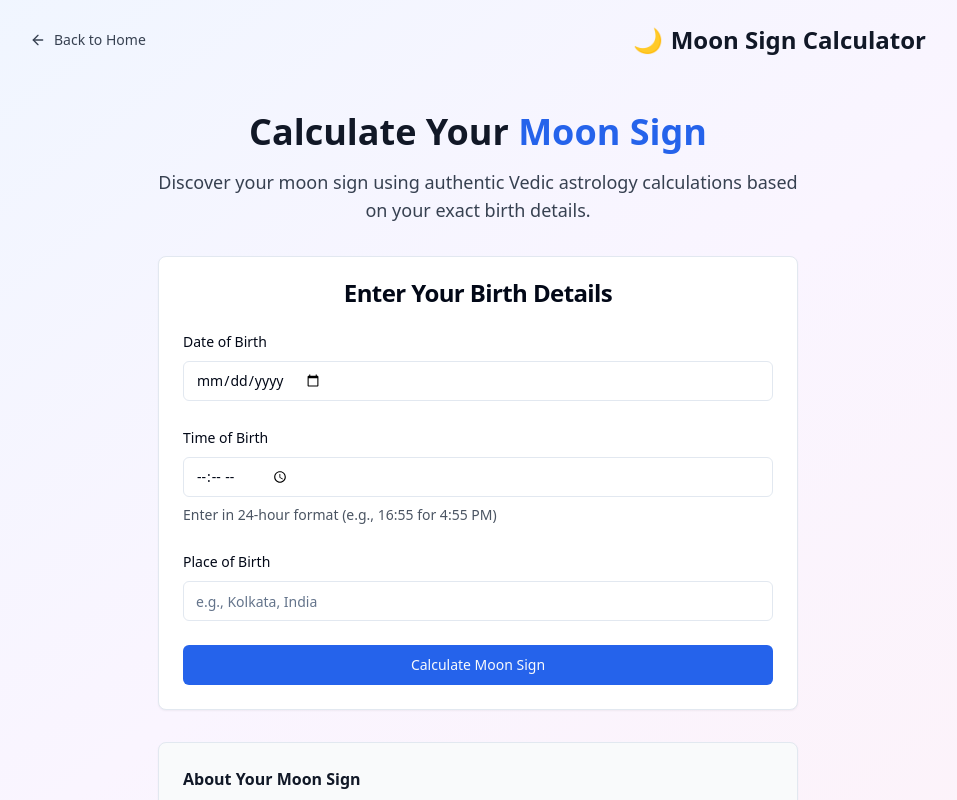
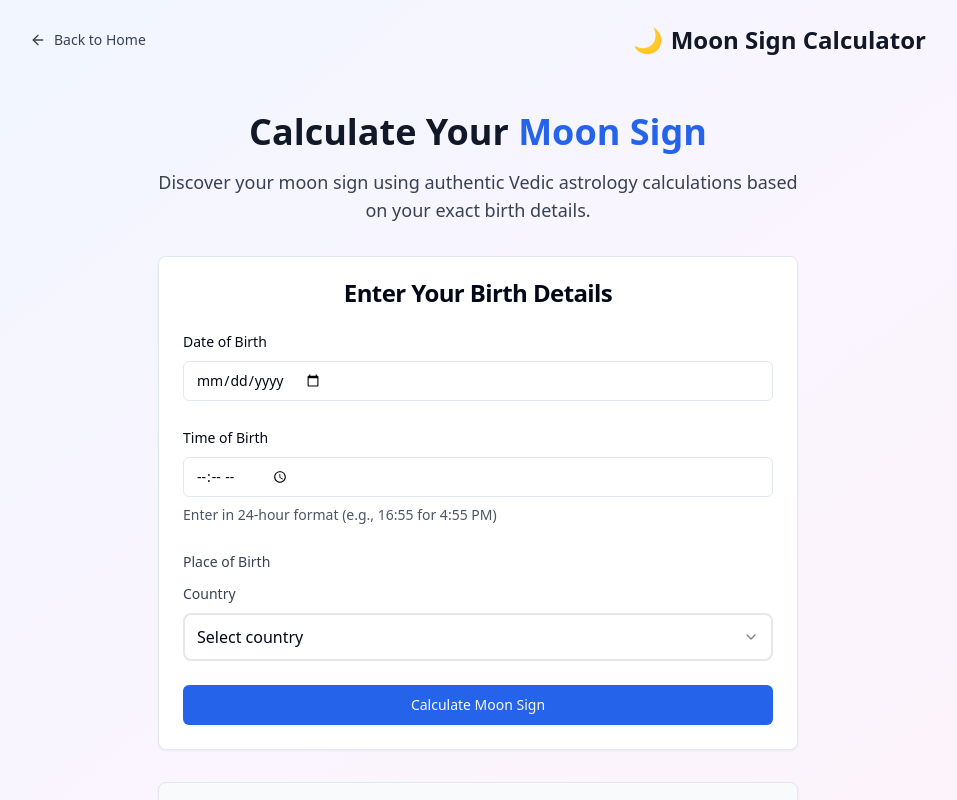
Before and after one commit to yysubhadeep/karma-soul-compass, a React (Vite) app: page /moonsign in a window 1280 px wide. Shown: the top 800 px of the page, without its empty margins (162-1119 px from the left). Built offline with nearby package versions, Linux system fonts and the light colour scheme.

Commit message:
feat: Add location selector to MoonSign page
Integrate the location selector component into the /moonsign page to allow users to input their place of birth.

```diff
--- a/src/pages/MoonSign.tsx
+++ b/src/pages/MoonSign.tsx
@@ -8,12 +8,15 @@ import { ArrowLeft } from "lucide-react";
 import { Link } from "react-router-dom";
 import { calculateEasternArchetype } from '@/utils/easternAstrologyCalculations';
 import SEO from '@/components/SEO';
+import LocationSelector from '@/components/LocationSelector';
 
 const MoonSign = () => {
   const [formData, setFormData] = useState({
     dateOfBirth: '',
     timeOfBirth: '',
-    placeOfBirth: ''
+    country: '',
+    state: '',
+    city: ''
   });
   const [moonSign, setMoonSign] = useState<string | null>(null);
   const [isCalculating, setIsCalculating] = useState(false);
@@ -26,20 +29,23 @@ const MoonSign = () => {
   };
 
   const calculateMoonSign = () => {
-    if (!formData.dateOfBirth || !formData.timeOfBirth || !formData.placeOfBirth) {
-      alert('Please fill in all fields');
+    if (!formData.dateOfBirth || !formData.timeOfBirth || !formData.country || !formData.state || !formData.city) {
+      alert('Please fill in all fields including location details');
       return;
     }
 
     setIsCalculating(true);
 
     try {
+      // Create place of birth string for backwards compatibility with calculation function
+      const placeOfBirth = `${formData.city}, ${formData.state}, ${formData.country}`;
+
       const calculationData = {
         name: "Moon Sign Calculator",
         email: "user@example.com",
         dateOfBirth: formData.dateOfBirth,
         timeOfBirth: formData.timeOfBirth,
-        placeOfBirth: formData.placeOfBirth
+        placeOfBirth: placeOfBirth
       };
 
       console.log('Calculating moon sign for:', calculationData);
@@ -132,14 +138,14 @@ const MoonSign = () => {
               </div>
 
               <div className="space-y-2">
-                <Label htmlFor="placeOfBirth">Place of Birth</Label>
-                <Input
-                  id="placeOfBirth"
-                  type="text"
-                  placeholder="e.g., Kolkata, India"
-                  value={formData.placeOfBirth}
-                  onChange={(e) => handleInputChange('placeOfBirth', e.target.value)}
-                  className="w-full"
+                <Label className="text-sm font-medium text-gray-700">Place of Birth</Label>
+                <LocationSelector
+                  country={formData.country}
+                  state={formData.state}
+                  city={formData.city}
+                  onCountryChange={(value) => handleInputChange('country', value)}
+                  onStateChange={(value) => handleInputChange('state', value)}
+                  onCityChange={(value) => handleInputChange('city', value)}
                 />
               </div>
 
```
